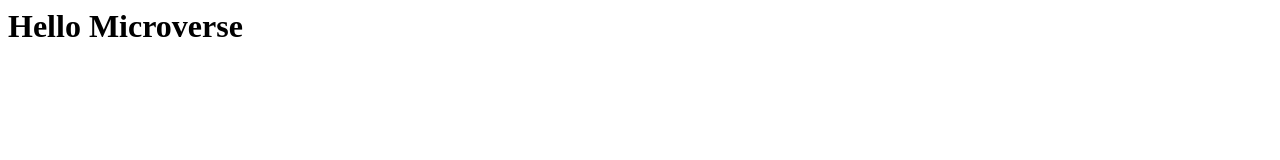
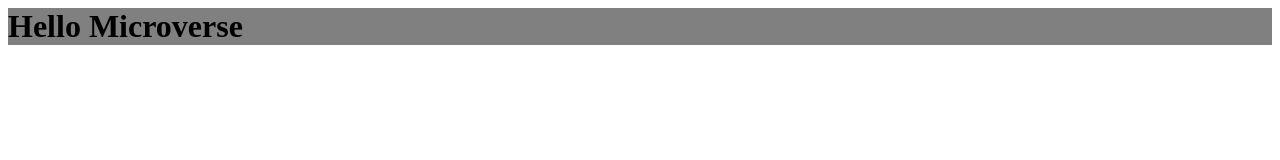
Before and after one commit to shahzaaib/Hello-world, a plain HTML site: page index.html in a window 1280 px wide. Drawn offline with Linux system fonts and the light colour scheme.

Commit message:
created a css file and change the background color

```diff
--- a/index.html
+++ b/index.html
@@ -1 +1,2 @@
-<h1> Hello Microverse </h1>
+<link rel="stylesheet" href="style.css">
+<h1 class="h1"> Hello Microverse </h1>
--- /dev/null
+++ b/style.css
@@ -0,0 +1,3 @@
+.h1{
+    background-color: gray;
+}
```
